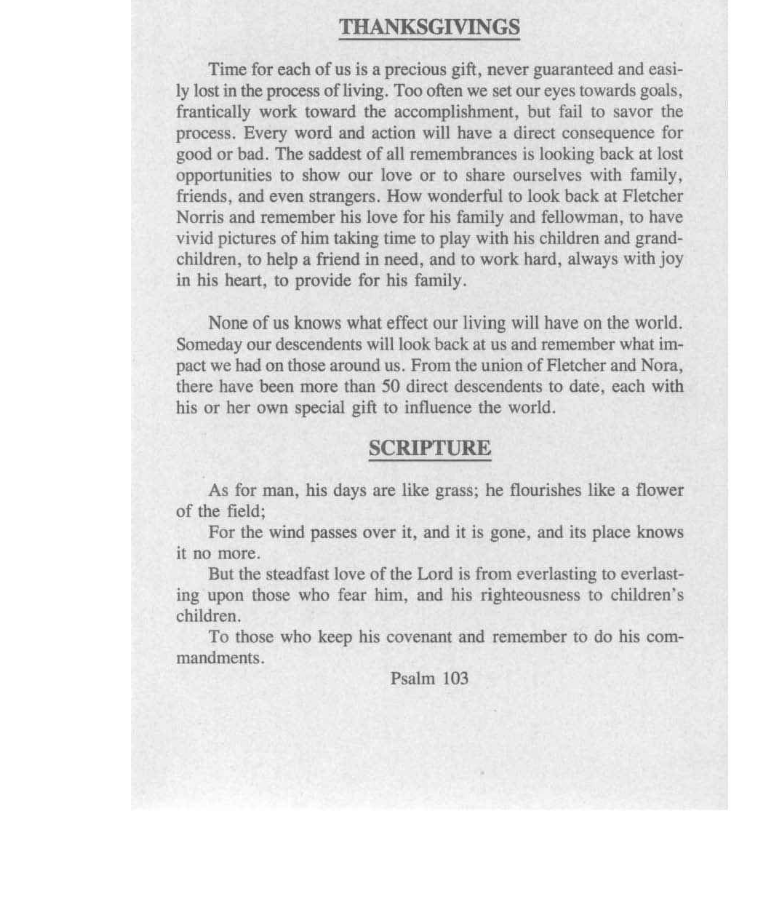
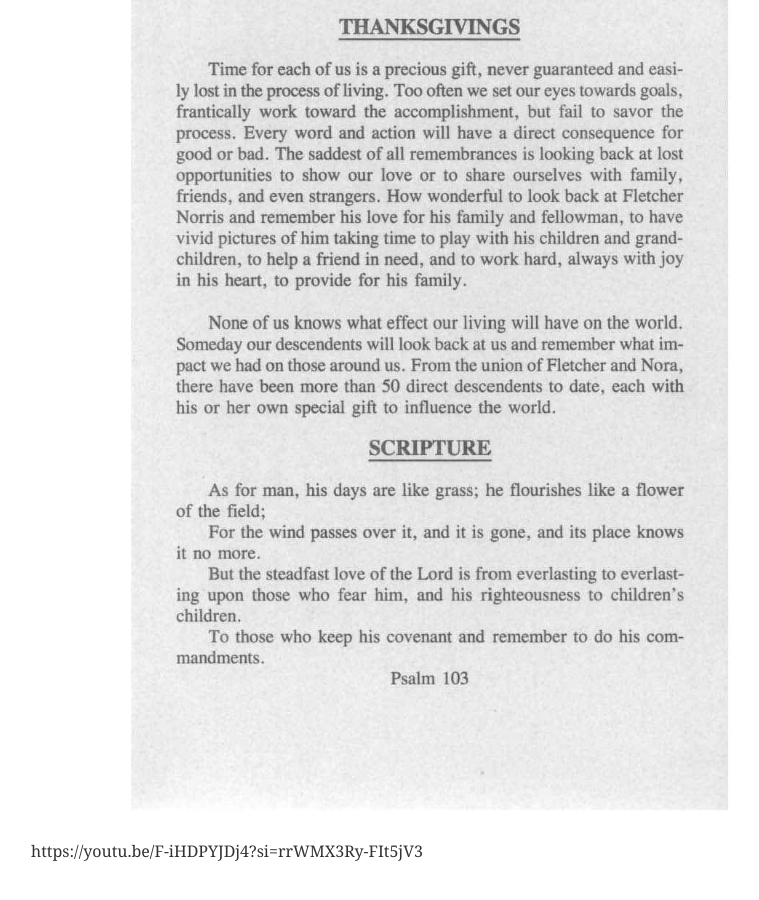
Before and after one commit to norrisaftcc/norrisaftcc.github.io, a Jekyll site: the page dr_norris/index.html, which Jekyll copies as it is, in a window 1280 px wide and 900 px high, scrolled down 5877 px. Shown: the whole window, without its empty margins (209-968 px from the left). Built offline with Jekyll 4.4.1, drawn with Linux system fonts in a browser that asks for light colours; before the commit the page ends 6736 px from its top, so only the background shows below that.

Commit message:
music link

```diff
--- a/dr_norris/index.html
+++ b/dr_norris/index.html
@@ -168,7 +168,7 @@
     <p><img class="ancestry-img" src="2007_Turkey Trip 046.jpg" alt="" width="600"></a></p>
     <h3>Dad's Words about his Father</h3>
     <p><img class="ancestry-img" src="1988_Reunion Programs - Complete_Page_051.jpg" alt="" width="600"></a></p>
-
+    <p>https://youtu.be/F-iHDPYJDj4?si=rrWMX3Ry-FIt5jV3</p>
 </div>
 </body>
 </html>
```
